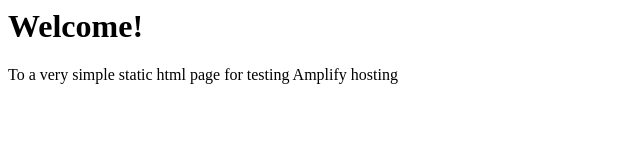
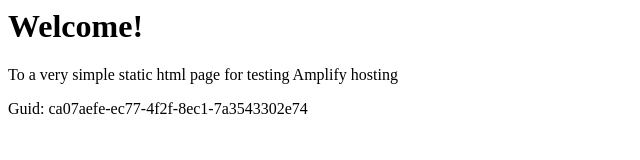
Before and after one commit to aws-aemilia-pdx/Github-PR-Commit-Integration-Test-DoNotTouch-Gith-OKSLNVO2-v1-prod-us-west-2, a website: page src/index.html in a window 1280 px wide. Shown: the whole page, without its empty margins (0-640 px from the left). Drawn offline with Linux system fonts and the light colour scheme.

Commit message:
commit from integ tests

```diff
--- a/src/index.html
+++ b/src/index.html
@@ -1,3 +1,5 @@
+
+
 <html lang="en">
 
 <head>
@@ -10,6 +12,6 @@
 <body>
     <h1>Welcome!</h1>
     <p>To a very simple static html page for testing Amplify hosting</p>
-</body>
+    <p>Guid: ca07aefe-ec77-4f2f-8ec1-7a3543302e74</p></body>
 
 </html>
```
